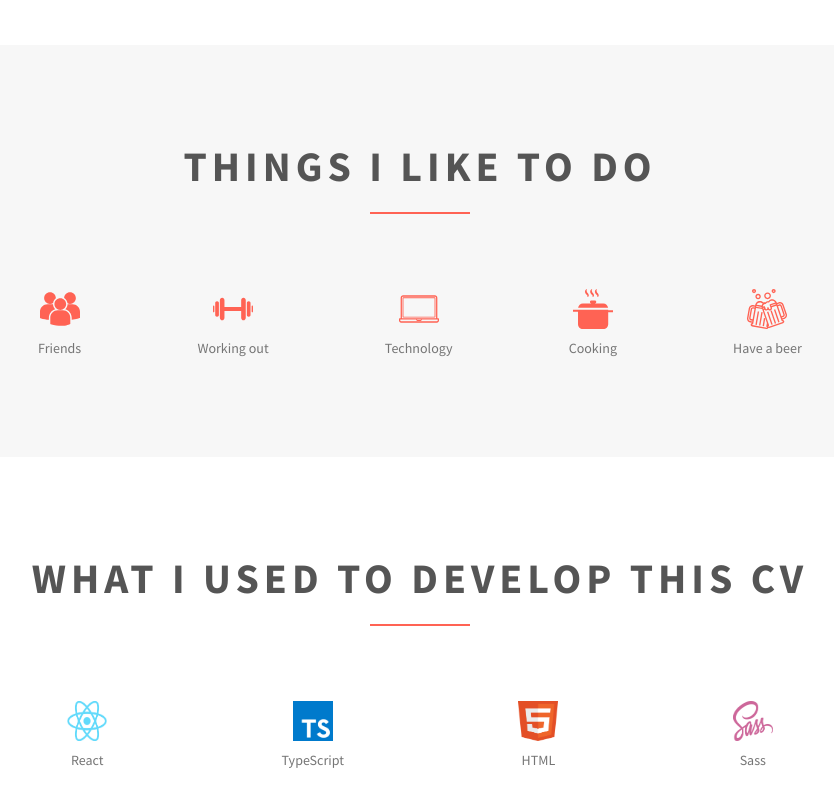
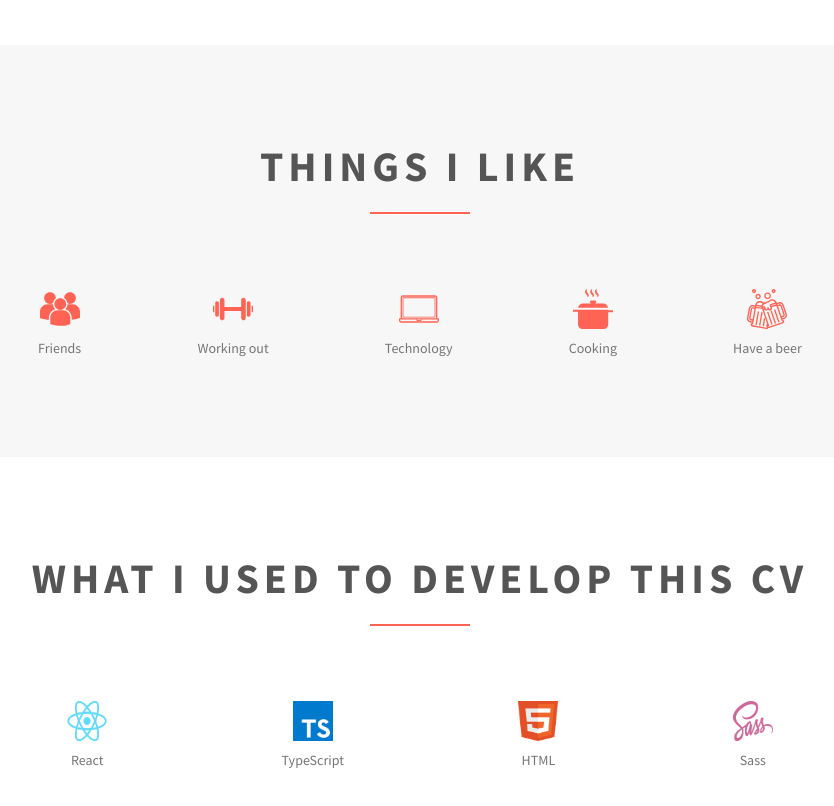
Before and after one commit to tbragaf/cv, a React (Create React App) app: page / in a window 1280 px wide. Shown: the part 1340-2146 px from the top of the page, without its empty margins (220-1054 px from the left). Built offline with nearby package versions, Linux system fonts and the light colour scheme.

Commit message:
Change title

```diff
--- a/src/app/Main.tsx
+++ b/src/app/Main.tsx
@@ -65,7 +65,7 @@ export const Main = () => {
                     </div>
                 </div>
             </Section>
-            <Section id="hobbies" className="section" title="Things I like to do">
+            <Section id="hobbies" className="section" title="Things I like">
                 <div className="hobbies">
                     <Icon icon={usersIcon} text="Friends" />
                     <Icon icon={gymIcon} text="Working out" />
```
